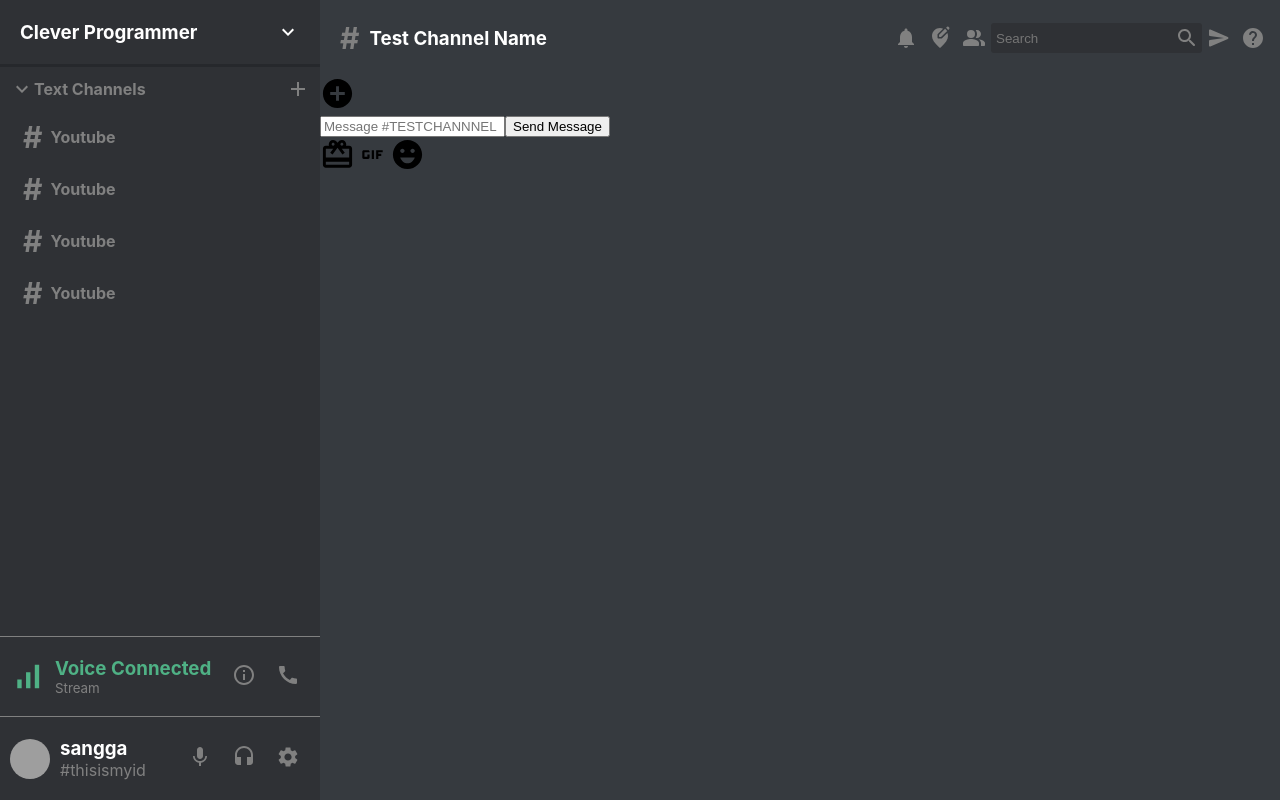
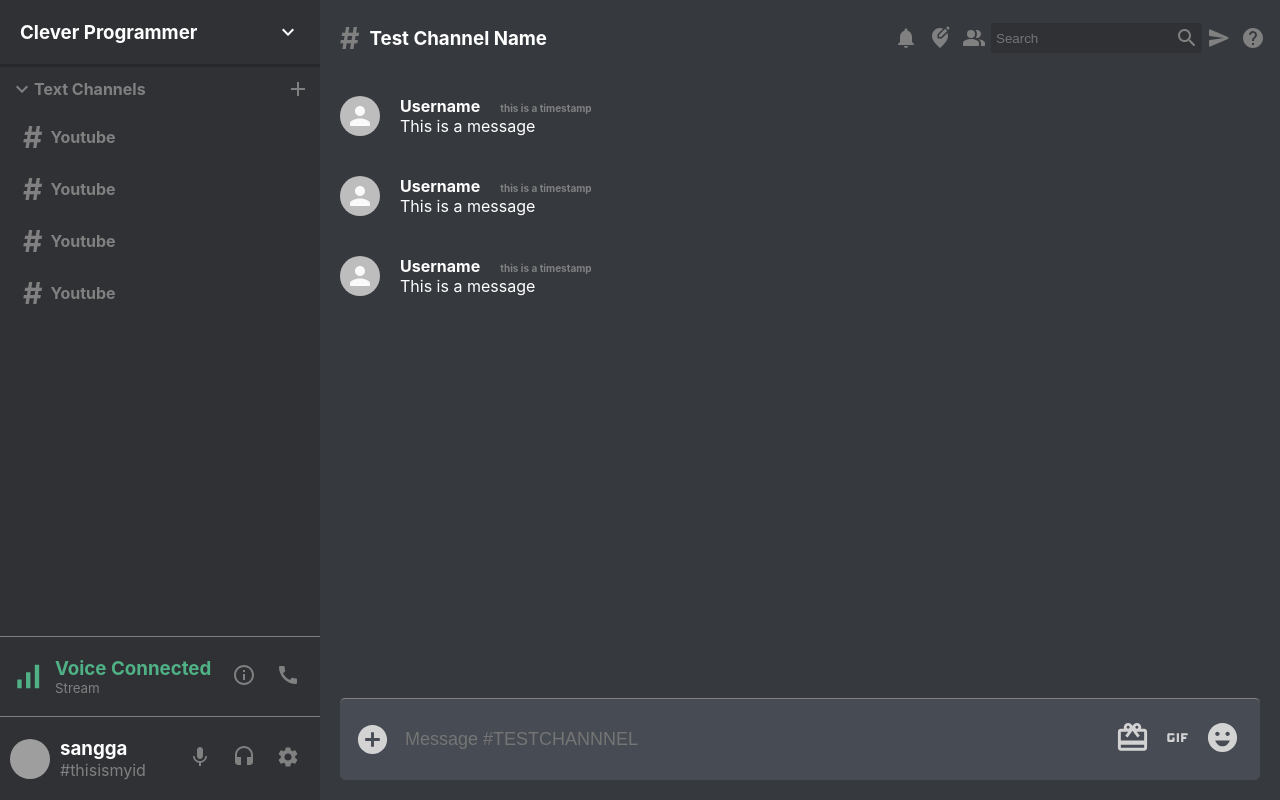
Before and after one commit to Maceina/Discord, a React (Create React App) app: page / in a window 1280 px wide. Built offline with nearby package versions, Linux system fonts and the light colour scheme; grey boxes are pictures that could not be loaded.

Commit message:
dummy messages

```diff
--- a/src/Chat.css
+++ b/src/Chat.css
@@ -5,3 +5,36 @@
     background-color: #363a3f;
     height:100vh;
 }
+.chat__messages{
+    flex: 1;
+}
+.chat__input{
+    color:lightgrey;
+    display: flex;
+    align-items: center;
+    justify-content: space-between;
+    padding: 15px;
+    border-radius: 5px;
+    margin: 20px;
+    border-top: 1px solid grey;
+    background-color: #474b53;
+}
+
+.chat__input > form > input {
+    padding: 15px;
+    background: transparent;
+    border: none;
+    width: 100%;
+    outline-width: 0;
+    color: white;
+    font-size: large;
+}
+.chat__input > form {
+    flex: 1;
+}
+.chat__inputButton{
+    display: none;
+}
+.chat__inputIcons > .MuiSvgIcon-root {
+    padding:5px;
+}
--- a/src/Chat.js
+++ b/src/Chat.js
@@ -5,13 +5,16 @@
 import CardGiftcardIcon from '@material-ui/icons/CardGiftcard';
 import GifIcon from '@material-ui/icons/Gif';
 import EmojiEmotionsIcon from '@material-ui/icons/EmojiEmotions';
+import Message from './Message';
 
 function Chat() {
     return (
         <div className="chat">
             <ChatHeader/>
             <div className="chat__messages">
-
+            <Message/>
+            <Message/>
+            <Message/>
             </div>
             <div className="chat__input">
                 <AddCircleIcon fontSize="large"/>
--- /dev/null
+++ b/src/Message.css
@@ -0,0 +1,14 @@
+.message{
+    display: flex;
+    align-items: center;
+    padding: 20px;
+    color: white;
+}
+.message__info{
+    margin-left:20px;
+}
+.message__timestamp{
+    color: grey;
+    margin-left: 20px;
+    font-size: x-small;
+}
--- /dev/null
+++ b/src/Message.js
@@ -0,0 +1,20 @@
+import React from "react";
+import "./Message.css";
+import { Avatar } from "@material-ui/core";
+
+function Message() {
+  return (
+    <div className="message">
+      <Avatar />
+      <div className="message__info">
+        <h4>
+          Username
+          <span className="message__timestamp">this is a timestamp</span>
+        </h4>
+        <p>This is a message</p>
+      </div>
+    </div>
+  );
+}
+
+export default Message;
```
